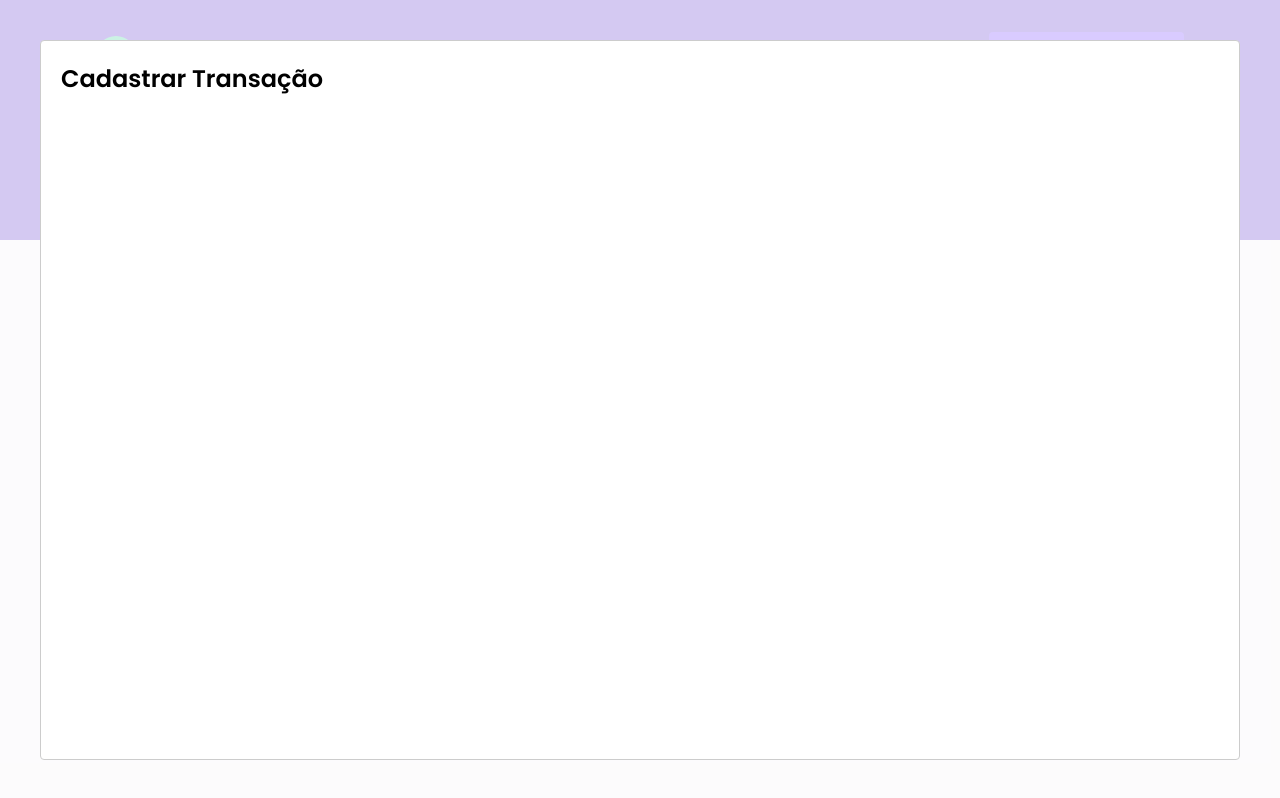
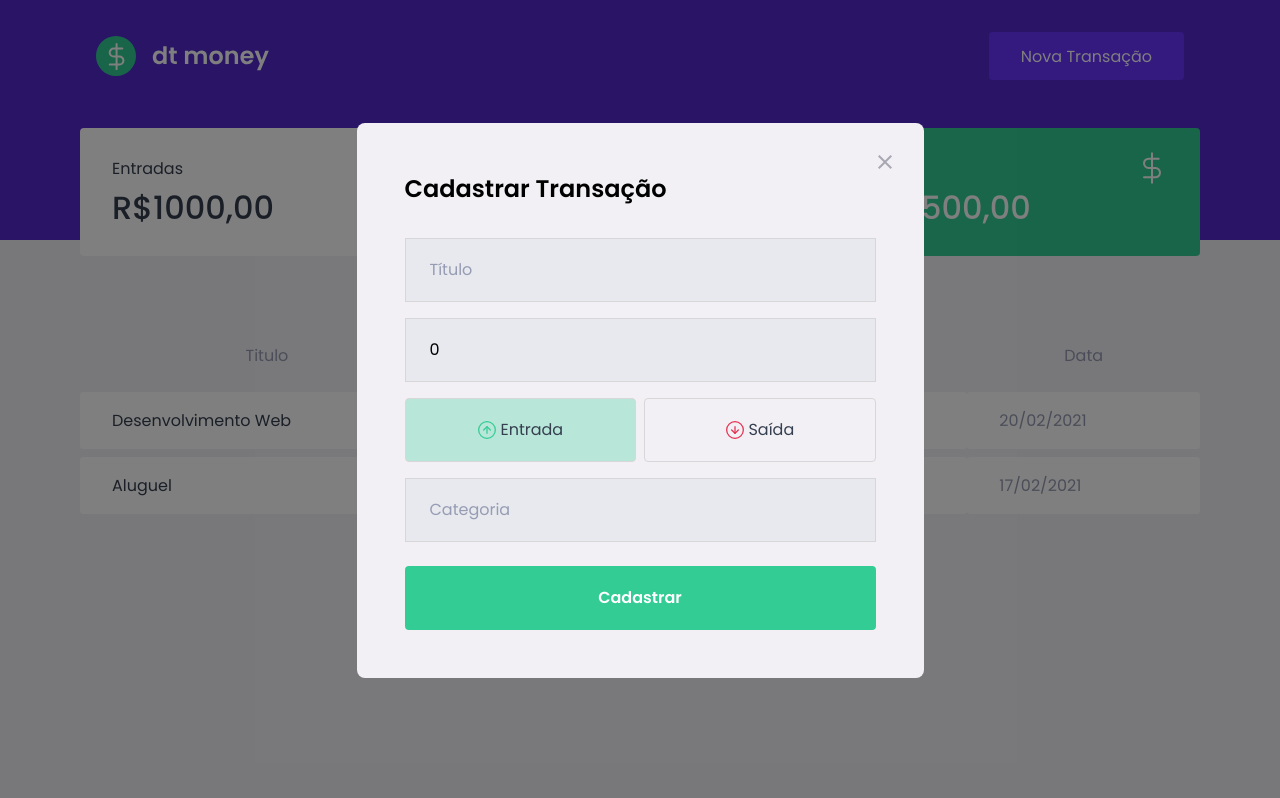
Before and after one commit to Lmacedox/DayMoney, a React (Create React App) app: page / in a window 1280 px wide. Both pictures are taken after a click on the button "Nova Transação". Built offline with nearby package versions, Linux system fonts and the light colour scheme; no server answers; what miragejs would draw is missing.

Commit message:
Updates: Modal, Functions Handle

```diff
--- a/package.json
+++ b/package.json
@@ -5,6 +5,7 @@
   "dependencies": {
     "axios": "^0.21.1",
     "miragejs": "^0.1.41",
+    "polished": "^4.1.3",
     "react": "^17.0.2",
     "react-dom": "^17.0.2",
     "react-modal": "^3.14.3",
--- a/src/App.tsx
+++ b/src/App.tsx
@@ -4,6 +4,7 @@ import { GlobalStyle } from './styles/global'
 import { createServer } from 'miragejs'
 import  Modal  from 'react-modal'
 import { useState } from 'react';
+import { NewTransactionModal } from './components/NewTransactionModal';
 
 createServer({
   routes(){
@@ -24,6 +25,7 @@ createServer({
   }
 })
 
+Modal.setAppElement('#root')
 export function App() {
   const [isNewTransactionModalOpen,setisNewTransactionModalOpen] = useState(false)
 
@@ -37,14 +39,12 @@ export function App() {
 
   return (
     <>
-      <Header onOpenNewTransactionMoldal={handleOpenNewTransactionMoldal}/>
+      <Header onOpenNewTransactionModal={handleOpenNewTransactionMoldal}/>
       <Dashboard />
-      <Modal
-							isOpen={isNewTransactionModalOpen}
-							onRequestClose={closeOpenNewTransactionMoldal}
-						>
-							<h2>Cadastrar Transação</h2>
-      </Modal>
+      <NewTransactionModal
+        isOpen={isNewTransactionModalOpen}
+        onRequestClose={closeOpenNewTransactionMoldal}
+      />
       <GlobalStyle />
     </>
   );
--- a/src/components/Header/index.tsx
+++ b/src/components/Header/index.tsx
@@ -5,9 +5,9 @@ import Modal from 'react-modal'
 
 interface HeaderProps{
 	// FUNÇÃO TIPADA
-	onOpenNewTransactionMoldal: () => void;
+	onOpenNewTransactionModal: () => void;
 }
-export function Header({ onOpenNewTransactionMoldal }: HeaderProps){
+export function Header({ onOpenNewTransactionModal }: HeaderProps){
 
    return(
        <Container>
@@ -15,7 +15,7 @@ export function Header({ onOpenNewTransactionMoldal }: HeaderProps){
             <img src={logoImg} alt="dt money" />
             <button
                 type="button"
-                onClick={onOpenNewTransactionMoldal}
+                onClick={onOpenNewTransactionModal}
             >
                 Nova Transação
             </button>
--- /dev/null
+++ b/src/components/NewTransactionModal/index.tsx
@@ -0,0 +1,98 @@
+import Modal from 'react-modal'
+import { Container,RadioBox,TransactionTypeContainer } from './styles'
+import closeImg from '../../assets/close.svg'
+import incomeImg from '../../assets/income.svg'
+import outcomeImg from '../../assets/outcome.svg'
+import { FormEvent, useState } from 'react'
+
+
+interface NewTransactionModalProps{
+  isOpen: boolean;
+  onRequestClose: () => void;
+}
+
+export function NewTransactionModal({isOpen, onRequestClose}:NewTransactionModalProps ){
+
+  // STATE INPS
+  const [title, setTitle] = useState('');
+  const [value, setValue] = useState(0);
+  const [category, setCategory] = useState('');
+  const [type, setType] = useState('deposit');
+
+
+  function handlwCreateNewTransaction(event: FormEvent){
+    // PREVENIR O FUNCIONAMENTO PADRÃO
+    event.preventDefault()
+  }
+
+  return(
+    <Modal
+    isOpen={isOpen}
+    onRequestClose={onRequestClose}
+    overlayClassName="react-modal-overlay"
+    className="react-modal-content"
+    >
+    <button
+      type="button"
+      className="react-modal-close"
+      onClick={onRequestClose}>
+      <img
+        src={closeImg}
+        alt="Botao de Fechar o Modal"
+      />
+    </button>
+    <Container onSubmit={handlwCreateNewTransaction}>
+    <h2>Cadastrar Transação</h2>
+
+    <input
+      placeholder="Título"
+      value={title}
+      onChange={event => setTitle(event.target.value)}
+    />
+
+    <input
+      type="number"
+      placeholder="Valor"
+      value={value}
+      onChange={event => setValue(Number(event.target.value))}
+    />
+
+    <TransactionTypeContainer>
+      <RadioBox
+        type="button"
+        // FUNÇÃO DIRETO NO BTN
+        onClick={() => {setType('deposit')}}
+        isActive={type === 'deposit'}
+        activeColor="green"
+      >
+      <img src={incomeImg} alt="Imagem de Entrada" />
+      <span>Entrada</span>
+      </RadioBox>
+
+      <RadioBox
+        type="button"
+        // FUNÇÃO DIRETO NO BTN
+        onClick={() => {setType('withdraw')}}
+        isActive={type === 'withdraw'}
+        activeColor="red"
+      >
+      <img src={outcomeImg} alt="Imagem de Saída" />
+      <span>Saída</span>
+      </RadioBox>
+
+    </TransactionTypeContainer>
+
+    <input
+      placeholder="Categoria"
+      value={category}
+      onChange={event => setCategory(event.target.value)}
+    />
+
+    <button type="submit">
+      Cadastrar
+    </button>
+
+    </Container>
+    </Modal>
+  )
+}
--- /dev/null
+++ b/src/components/NewTransactionModal/styles.ts
@@ -0,0 +1,99 @@
+import styled from "styled-components";
+import { darken, transparentize } from 'polished'
+
+export const Container = styled.form`
+  h2{
+    color: var(--text-tile);
+    font-size: 1.5rem;
+    margin-bottom: 2rem;
+  }
+
+  input{
+    width: 100%;
+    padding: 0 1.5rem;
+    height: 4rem;
+    border: 0.25rem;
+
+    border: 1px solid #d7d7d7;
+    background: #e7e9ee;
+
+    font-weight: 400;
+    font-size: 1rem;
+
+    &::placeholder{
+      color: var(--text-body);
+    }
+
+    /* SEMPRE QUE HOUVER UM INPUT ANTES */
+    & + input{
+      margin-top: 1rem;
+    }
+  }
+
+  /* TODO INPUT QUE FOR DO TIPO SUBMIT */
+  button[type="submit"]{
+    width: 100%;
+    padding: 0 1.5rem;
+    height: 4rem;
+    background: var(--green);
+    color: #FFF;
+    border-radius: 0.25rem;
+    border: 0;
+    font-size: 1rem;
+    margin-top: 1.5rem;
+    font-weight: 600;
+  }
+`;
+
+// BTN'S DE SAIDA
+export const TransactionTypeContainer = styled.div`
+  margin: 1rem 0;
+  display: grid;
+  grid-template-columns: repeat(2, 1fr);
+  gap: 0.5rem;
+`;
+
+// PROPS
+interface RadioBoxProps{
+  isActive: boolean;
+  activeColor: 'green' | 'red';
+}
+
+const colors = {
+  green: '#33CC95',
+  red: '#E5231D'
+}
+
+// COMO PASSAR PROS "<PROPS>""
+export const RadioBox = styled.button<RadioBoxProps>`
+  height: 4rem;
+    border: 1px solid #d7d7d7;
+    border-radius: 0.25rem;
+
+    /* SE A PROPRIEDADE ACTIVE FOR TRUE RECEBE COR SE NÃO TRANSPARENTE */
+    background: ${(props) =>  props.isActive
+    ?  transparentize(0.7, colors[props.activeColor])
+    : 'transparent'};
+
+    /* ALINHA AO CENTRO E NA MESMA LINHA */
+    display: flex;
+    align-items: center;
+    justify-content: center;
+
+    &:hover{
+      /* USANDO POLISHED */
+      border-color: ${darken(0.1, '#D7D7D7')};
+    }
+
+    img{
+       width: 20px;
+       height: 20px;
+    }
+
+    span{
+      display: inline-block;
+      margin-left: 0.20rem;
+      font-size: 1rem;
+      color: var(--text-title)
+    }
+`;
--- a/src/styles/global.ts
+++ b/src/styles/global.ts
@@ -63,4 +63,40 @@ export const GlobalStyle = createGlobalStyle`
         opacity: 0.6;
         cursor: not-allowed;
     }
+
+    /*-------MODAL---------*/
+    .react-modal-overlay{
+        /* PARTE DE BACK DO MODAL */
+        background: rgba(0,0,0, 0.5);
+
+        position: fixed;
+        top: 0;
+        bottom: 0;
+        right: 0;
+        left: 0;
+
+        /* CENTRALIZANDO BOX */
+        display: flex;
+        align-items: center;
+        justify-content: center;
+    }
+
+    .react-modal-content{
+        width: 100%;
+        max-width: 567px;
+        background: var(--background);
+        padding: 3rem;
+        position: relative;
+        border-radius: 0.5rem;
+    }
+
+    .react-modal-close{
+    position: absolute;
+    right: 1rem;
+    top: 1rem;
+    margin-right: 1rem;
+    margin-top: 1rem;
+    border: 0;
+    background: transparent;
+  }
 `
```
Also changed, not shown: 1 other file (tests, documents, lock files or other folders).
